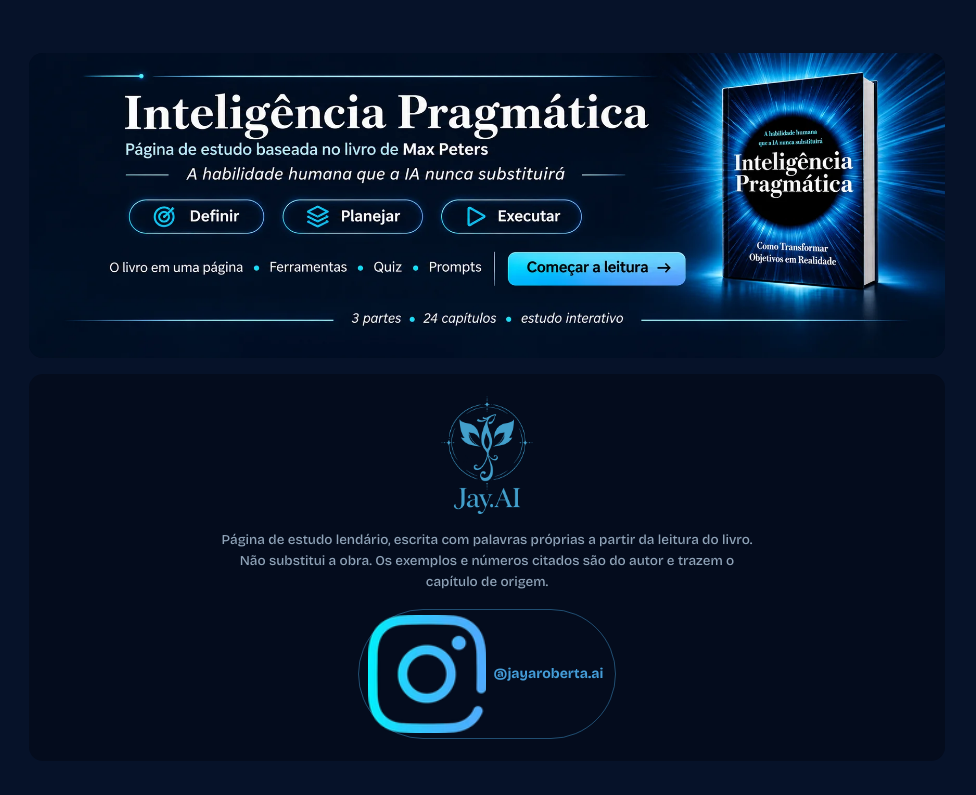
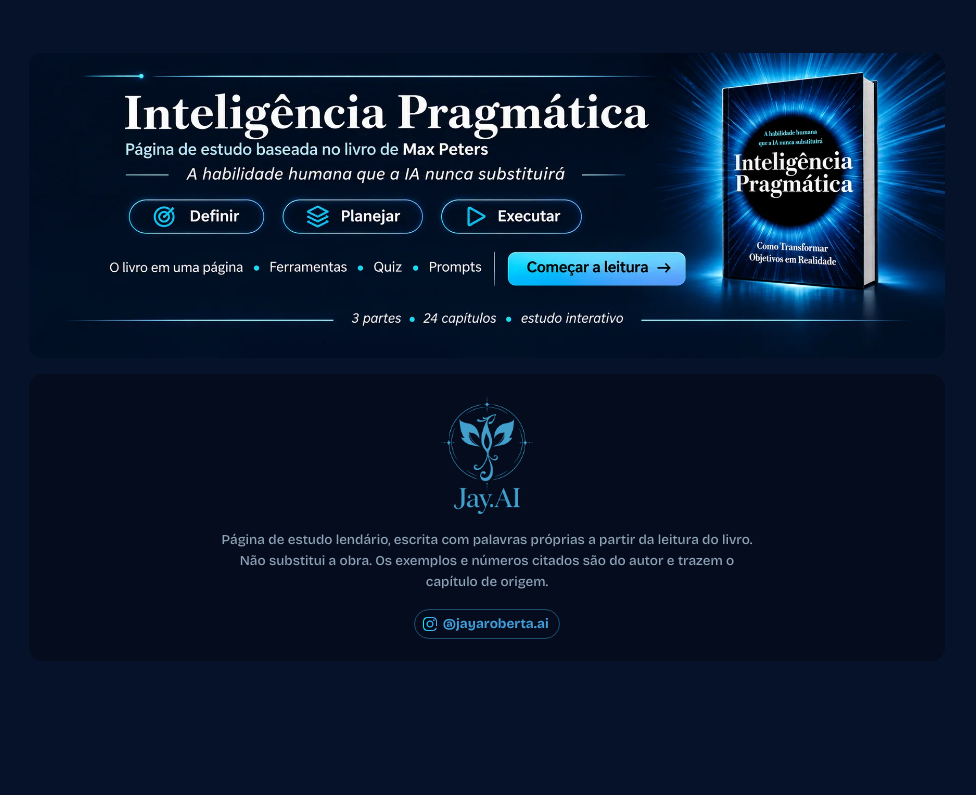
Before and after one commit to betinhapotter/inteligencia-pragmatica, a plain HTML site: page index.html in a window 1280 px wide. Shown: the part 2007-2802 px from the top of the page, without its empty margins (295-1271 px from the left). After the commit the page ends 2764 px from the top, so only its background shows below. Drawn offline with nearby package versions, Linux system fonts and the light colour scheme.

Commit message:
fix(page): size footer Instagram icon to the text height
The footer logo rule was also matching the icon inside the Instagram
link, stretching it to the logo height.

Co-Authored-By: Claude Fable 5.2 <noreply@anthropic.com>
Claude-Session: https://claude.ai/code/session_01MyN98aLyEay2UZ5vELGyDe

```diff
--- a/index.html
+++ b/index.html
@@ -71,7 +71,8 @@ header.top{padding:0}
 .ig{display:inline-flex;align-items:center;gap:8px;font-family:var(--ui);font-size:14px;font-weight:700;color:var(--b3);text-decoration:none;border:1px solid rgba(68,157,216,.45);border-radius:999px;padding:5px 12px 5px 9px;white-space:nowrap}
 .ig:hover{background:var(--rail-hover);color:var(--on-rail)}
 .rail .ig{margin:0 0 18px}
-.sign .ig{flex:none}
+.sign .ig{flex:none;font-size:13.5px;padding:3px 10px 3px 8px;gap:6px}
+.sign .ig img{width:1em;height:1em}
 .rail .logo img{display:block;width:176px;height:auto}
 .eyebrow{font-family:var(--ui);font-size:13px;letter-spacing:.08em;text-transform:uppercase;color:var(--b3);margin:0 0 8px}
 h1{font-family:var(--display);font-weight:700;font-size:clamp(34px,5vw,54px);line-height:1.04;margin:0 0 10px;text-wrap:balance}
@@ -176,7 +177,7 @@ button.small{padding:4px 10px;font-size:13px}
 .donebtn button.is{background:var(--b3);border-color:var(--b3);color:#061229}
 footer{margin-top:56px;display:flex;flex-direction:column;gap:16px;font-family:var(--ui);font-size:13.5px}
 .sign{display:flex;flex-direction:column;align-items:center;text-align:center;gap:16px;background:var(--rail);color:var(--rail-muted);border-radius:14px;padding:22px 26px}
-.sign img{width:auto;height:118px;flex:none}
+.sign>img{width:auto;height:118px;flex:none}
 .sign p{margin:0;max-width:60ch;line-height:1.55}
 @media (max-width:860px){
   .shell{grid-template-columns:1fr}
```
